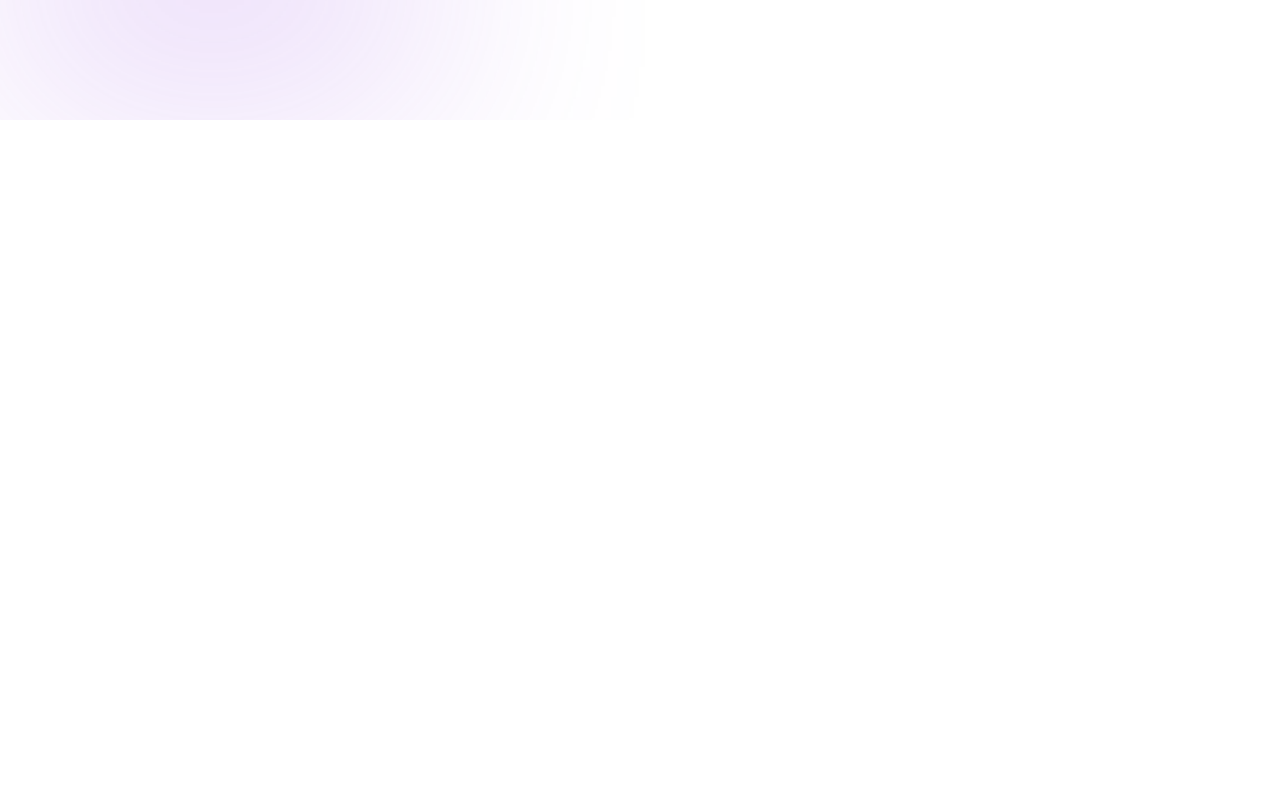
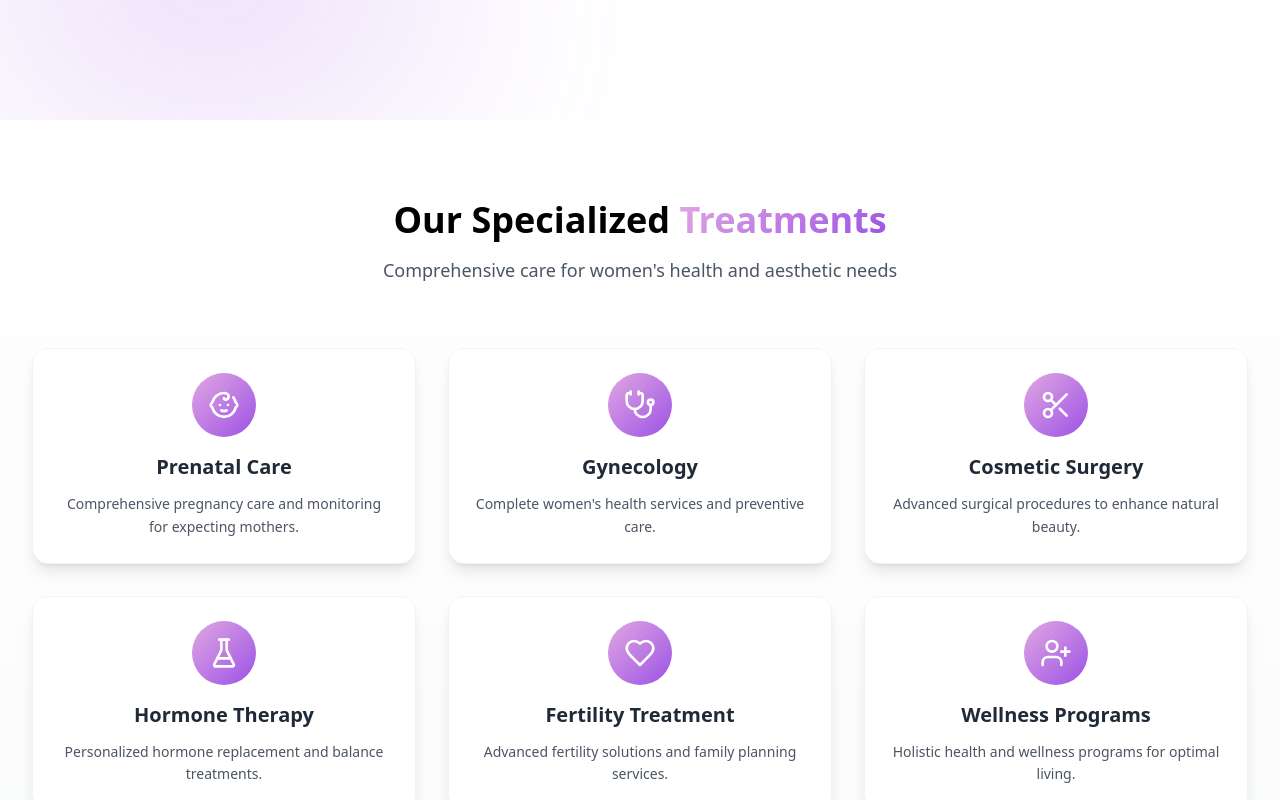
Before and after one commit to amartey-tricky/luxe, a Next.js app: page / in a window 1280 px wide. Shown: the part 680-1480 px from the top of the page. Before the commit the page ends 800 px from the top, so only its background shows below. Built offline with nearby package versions, Linux system fonts and the light colour scheme.

Commit message:
add treatments section

```diff
--- a/app/page.tsx
+++ b/app/page.tsx
@@ -1,9 +1,11 @@
 import { Hero } from "@/components/hero";
+import { Treatments } from "@/components/home/treatments";
 
 export default function Home() {
   return (
     <main>
       <Hero />
+      <Treatments />
     </main>
   );
 }
--- /dev/null
+++ b/components/home/treatments/SectionTitle.tsx
@@ -0,0 +1,23 @@
+"use client";
+
+import { motion } from 'framer-motion';
+import styles from './styles.module.css';
+
+export function SectionTitle() {
+  return (
+    <motion.div
+      initial={{ opacity: 0, y: 20 }}
+      whileInView={{ opacity: 1, y: 0 }}
+      viewport={{ once: true }}
+      transition={{ duration: 0.6 }}
+      className="text-center mb-16"
+    >
+      <h2 className={styles.title}>
+        Our Specialized <span className={styles.gradientText}>Treatments</span>
+      </h2>
+      <p className={styles.subtitle}>
+        Comprehensive care for women's health and aesthetic needs
+      </p>
+    </motion.div>
+  );
+}
--- /dev/null
+++ b/components/home/treatments/TreatmentCard.tsx
@@ -0,0 +1,38 @@
+"use client";
+
+import { motion } from 'framer-motion';
+import { LucideIcon } from 'lucide-react';
+import styles from './styles.module.css';
+
+interface TreatmentCardProps {
+  treatment: {
+    id: string;
+    title: string;
+    description: string;
+    icon: LucideIcon;
+  };
+  index: number;
+}
+
+const cardVariants = {
+  hidden: { opacity: 0, y: 20 },
+  visible: { opacity: 1, y: 0, transition: { duration: 0.5 } }
+};
+
+export function TreatmentCard({ treatment, index }: TreatmentCardProps) {
+  const Icon = treatment.icon;
+
+  return (
+    <motion.div
+      variants={cardVariants}
+      className={styles.treatmentCard}
+      whileHover={{ y: -5, transition: { duration: 0.2 } }}
+    >
+      <div className={styles.iconWrapper}>
+        <Icon className={styles.icon} />
+      </div>
+      <h3 className={styles.cardTitle}>{treatment.title}</h3>
+      <p className={styles.cardDescription}>{treatment.description}</p>
+    </motion.div>
+  );
+}
--- /dev/null
+++ b/components/home/treatments/TreatmentGrid.tsx
@@ -0,0 +1,31 @@
+"use client";
+
+import { motion } from 'framer-motion';
+import { TreatmentCard } from './TreatmentCard';
+import { treatments } from './treatment-data';
+
+const containerVariants = {
+  hidden: { opacity: 0 },
+  visible: {
+    opacity: 1,
+    transition: {
+      staggerChildren: 0.1
+    }
+  }
+};
+
+export function TreatmentGrid() {
+  return (
+    <motion.div
+      variants={containerVariants}
+      initial="hidden"
+      whileInView="visible"
+      viewport={{ once: true }}
+      className="grid grid-cols-1 md:grid-cols-2 lg:grid-cols-3 gap-8"
+    >
+      {treatments.map((treatment, index) => (
+        <TreatmentCard key={treatment.id} treatment={treatment} index={index} />
+      ))}
+    </motion.div>
+  );
+}
--- /dev/null
+++ b/components/home/treatments/index.tsx
@@ -0,0 +1,17 @@
+"use client";
+
+import { motion } from 'framer-motion';
+import { TreatmentGrid } from './TreatmentGrid';
+import { SectionTitle } from './SectionTitle';
+import styles from './styles.module.css';
+
+export function Treatments() {
+  return (
+    <section className={styles.treatmentsSection}>
+      <div className="container mx-auto px-4 sm:px-6 lg:px-8 py-20">
+        <SectionTitle />
+        <TreatmentGrid />
+      </div>
+    </section>
+  );
+}
--- /dev/null
+++ b/components/home/treatments/styles.module.css
@@ -0,0 +1,44 @@
+.treatmentsSection {
+  @apply bg-gradient-to-b from-white to-gray-50 relative overflow-hidden;
+}
+
+.title {
+  @apply text-3xl md:text-4xl font-bold mb-4;
+}
+
+.gradientText {
+  @apply inline-block;
+  background: linear-gradient(135deg, #E1A7E2 0%, #9C52E5 100%);
+  -webkit-background-clip: text;
+  background-clip: text;
+  -webkit-text-fill-color: transparent;
+}
+
+.subtitle {
+  @apply text-gray-600 text-lg max-w-2xl mx-auto;
+}
+
+.treatmentCard {
+  @apply bg-white p-6 rounded-2xl shadow-lg hover:shadow-xl transition-all duration-300
+         border border-gray-100 flex flex-col items-center text-center;
+  backdrop-filter: blur(12px);
+  -webkit-backdrop-filter: blur(12px);
+}
+
+.iconWrapper {
+  @apply w-16 h-16 rounded-full flex items-center justify-center mb-4
+         bg-gradient-to-br from-[#E1A7E2] to-[#9C52E5] transform transition-transform
+         duration-300 hover:rotate-12;
+}
+
+.icon {
+  @apply w-8 h-8 text-white;
+}
+
+.cardTitle {
+  @apply text-xl font-semibold mb-3 text-gray-800;
+}
+
+.cardDescription {
+  @apply text-gray-600 text-sm leading-relaxed;
+}
--- /dev/null
+++ b/components/home/treatments/treatment-data.ts
@@ -0,0 +1,68 @@
+import {
+  Baby,
+  Stethoscope,
+  Scissors,
+  Heart,
+  UserPlus,
+  Syringe,
+  Scale,
+  Microscope,
+  FlaskConical
+} from "lucide-react";
+
+export const treatments = [
+  {
+    "id": "prenatal-care",
+    "title": "Prenatal Care",
+    "description": "Comprehensive pregnancy care and monitoring for expecting mothers.",
+    "icon": Baby
+  },
+  {
+    "id": "gynecology",
+    "title": "Gynecology",
+    "description": "Complete women's health services and preventive care.",
+    "icon": Stethoscope
+  },
+  {
+    "id": "cosmetic-surgery",
+    "title": "Cosmetic Surgery",
+    "description": "Advanced surgical procedures to enhance natural beauty.",
+    "icon": Scissors
+  },
+  {
+    "id": "hormone-therapy",
+    "title": "Hormone Therapy",
+    "description": "Personalized hormone replacement and balance treatments.",
+    "icon": FlaskConical
+  },
+  {
+    "id": "fertility",
+    "title": "Fertility Treatment",
+    "description": "Advanced fertility solutions and family planning services.",
+    "icon": Heart
+  },
+  {
+    "id": "wellness",
+    "title": "Wellness Programs",
+    "description": "Holistic health and wellness programs for optimal living.",
+    "icon": UserPlus
+  },
+  {
+    "id": "aesthetics",
+    "title": "Medical Aesthetics",
+    "description": "Non-surgical cosmetic treatments and skin rejuvenation.",
+    "icon": Syringe
+  },
+  {
+    "id": "weight-management",
+    "title": "Weight Management",
+    "description": "Personalized weight management and nutrition programs.",
+    "icon": Scale
+  },
+  {
+    "id": "diagnostics",
+    "title": "Advanced Diagnostics",
+    "description": "State-of-the-art diagnostic testing and screening services.",
+    "icon": Microscope
+  }
+];
```
